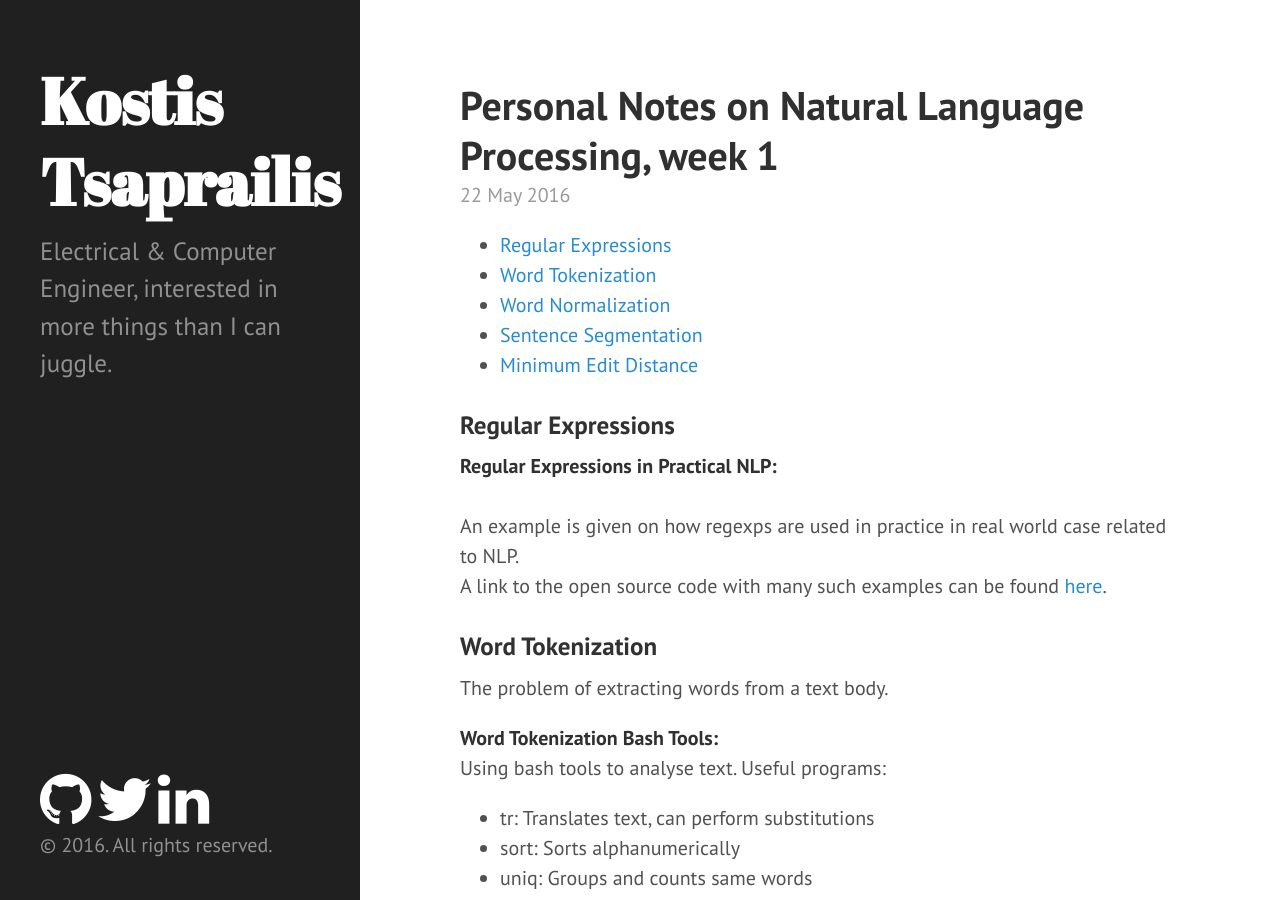
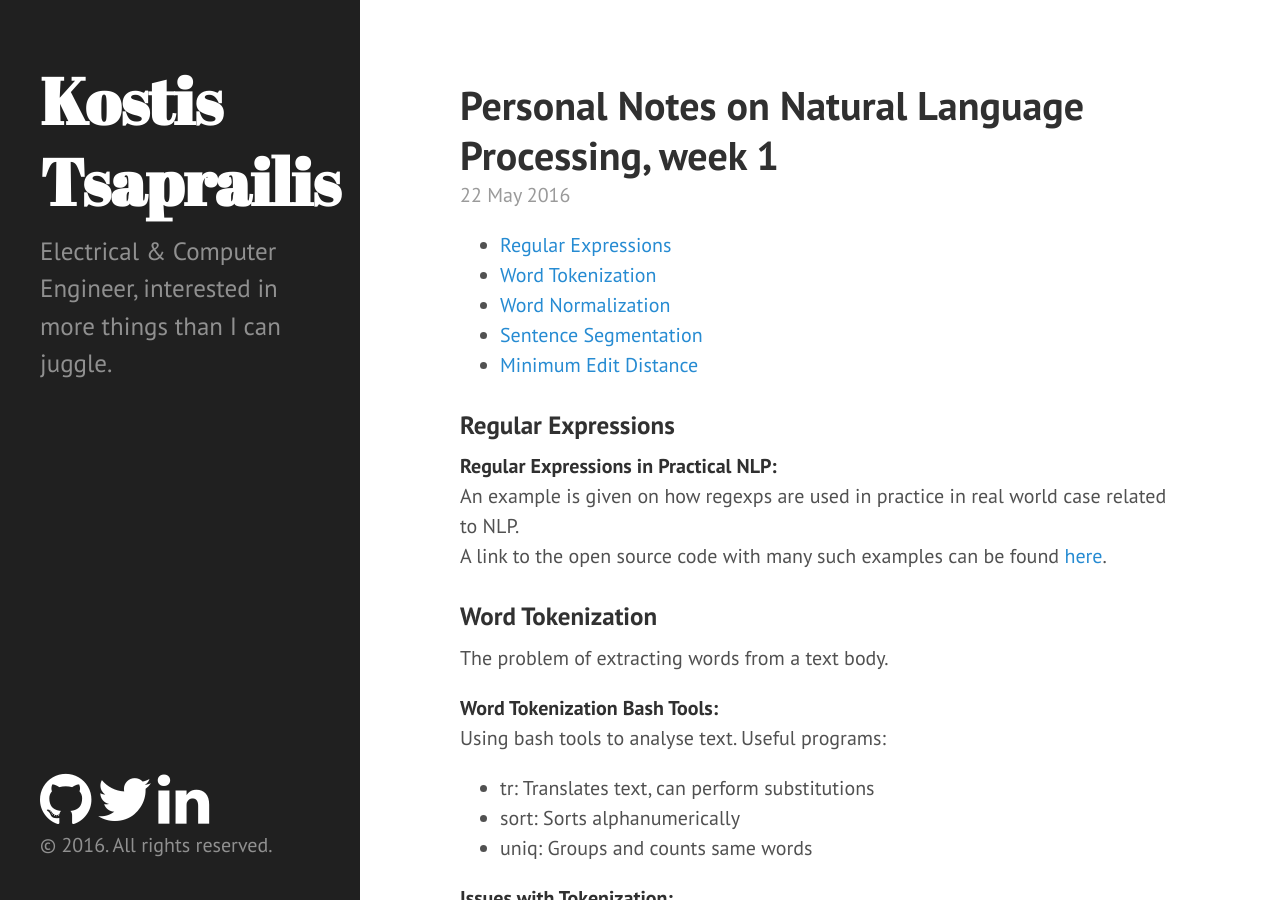
Before and after one commit to leokleist/kostistsaprailis.github.io, a Jekyll site: the page built from _posts/2016-05-21-Natural-language-processing-week-1.md, in a window 1280 px wide and 900 px high. Built offline with Jekyll 4.4.1, drawn with Linux system fonts in a browser that asks for light colours; nearby versions of some CDN libraries.

```diff
--- a/_posts/2016-05-21-Natural-language-processing-week-1.md
+++ b/_posts/2016-05-21-Natural-language-processing-week-1.md
@@ -9,7 +9,7 @@ date:   2016-05-22 10:03:00 +0300
 
 ### Regular Expressions
 
-<strong>Regular Expressions in Practical NLP:</strong><br />
+<strong>Regular Expressions in Practical NLP:</strong>
 An example is given on how regexps are used in practice in real world case related to NLP.
 A link to the open source code with many such examples can be found [here][tokenizer-github-url].
 
```
Also changed, not shown: other parts of _posts/2016-05-21-Natural-language-processing-week-1.md (+2 -0 lines).
